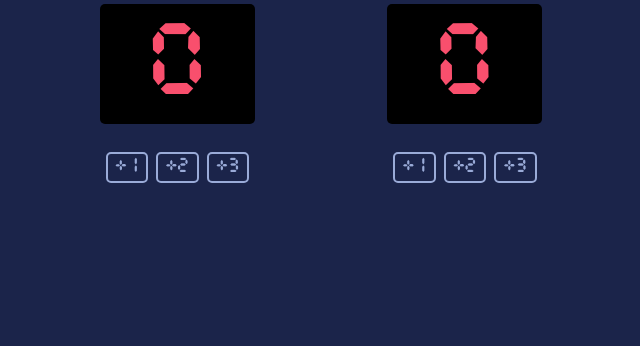
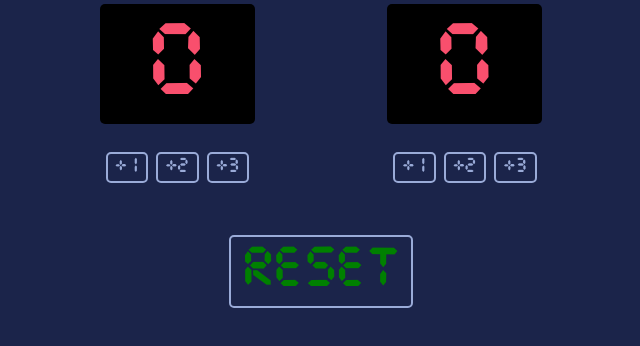
Before and after one commit to jlearns9/basketball-scorecard, a website built with Vite: page index.html in a window 1280 px wide. Shown: the part 118-464 px from the top of the page, without its empty margins (319-959 px from the left). Built offline with nearby package versions, Linux system fonts and the light colour scheme.

Commit message:
1st draft

```diff
--- a/index.html
+++ b/index.html
@@ -23,6 +23,7 @@
                 </div>
             </div>
         </div>
+        <button class="reset-button" onclick="reset()">Reset</button>
         <script src="index.js"></script>
     </body>
 </html>
```
